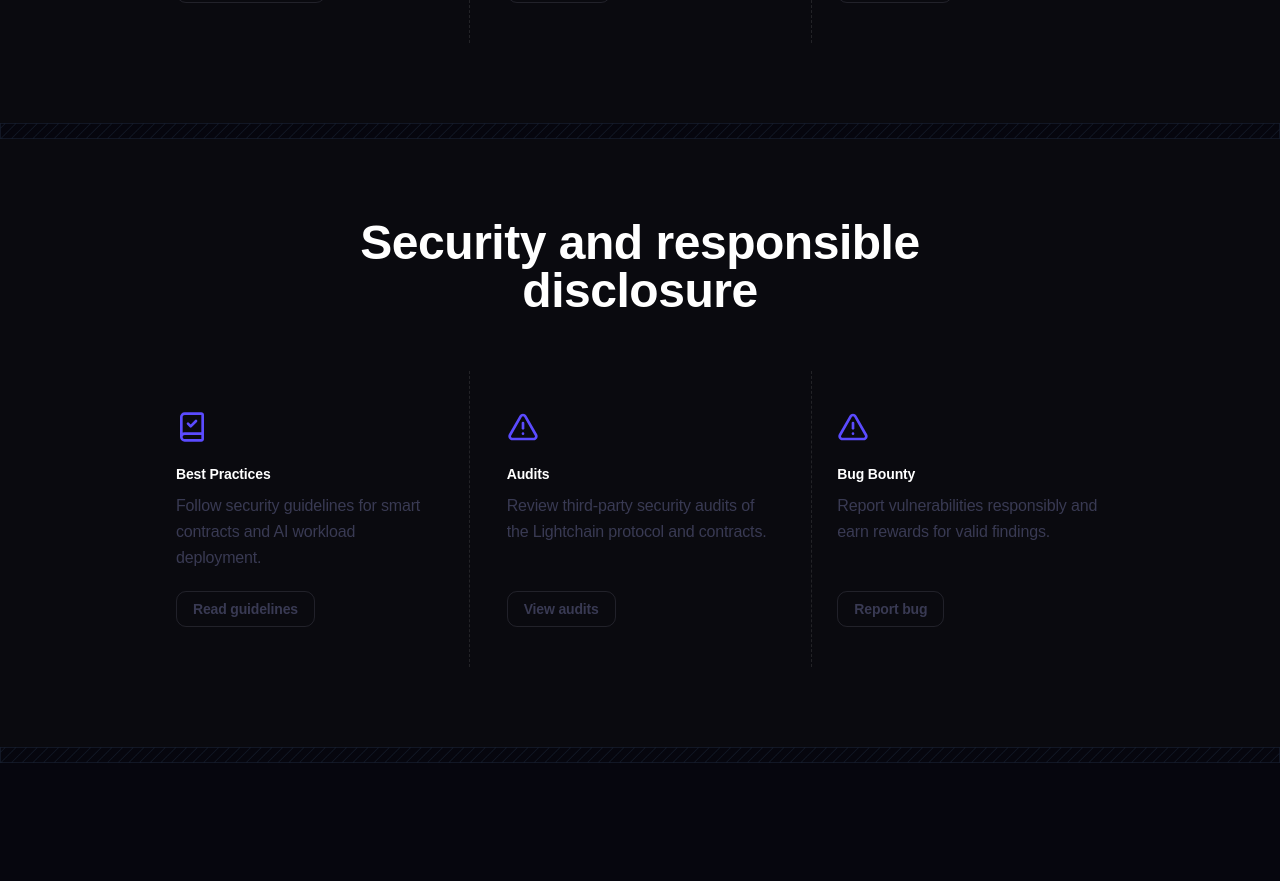
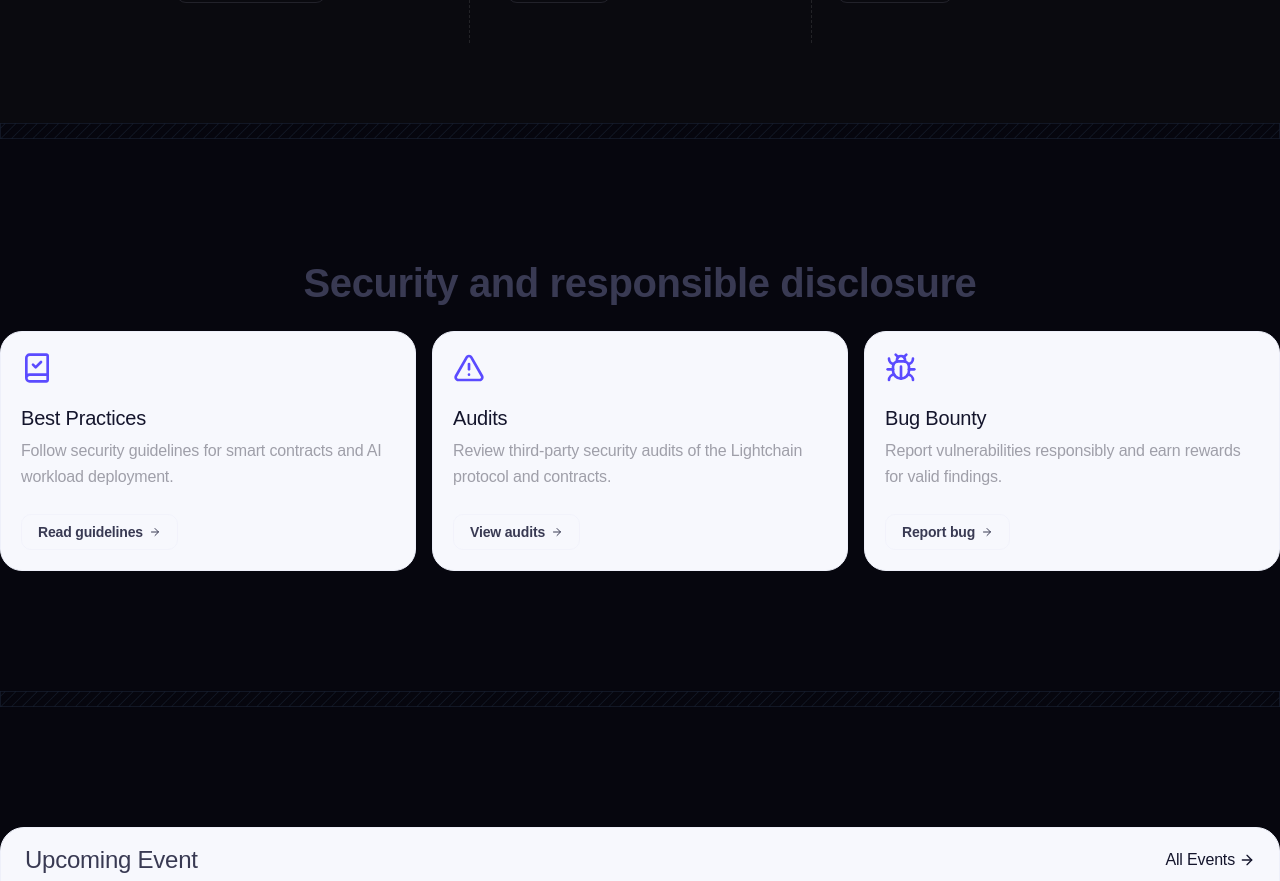
Before and after one commit to lightchain-protocol/lcai-dev-portal, a Next.js app in the folder apps/web/: page / in a window 1280 px wide. Shown: the part 4260-5141 px from the top of the page. Built offline with nearby package versions, Linux system fonts and the light colour scheme.

Commit message:
fix: security section

```diff
--- a/apps/web/src/components/blocks/security/index.tsx
+++ b/apps/web/src/components/blocks/security/index.tsx
@@ -1,13 +1,40 @@
-import { SecurityGrid } from "./security-grid";
+
+import { SecurityCard } from "./security-card";
+
+const ITEMS = [
+	{
+		icon: "/icons/icon-best-practices.svg",
+		title: "Best Practices",
+		desc: "Follow security guidelines for smart contracts and AI workload deployment.",
+		cta: "Read guidelines",
+	},
+	{
+		icon: "/icons/icon-audits.svg",
+		title: "Audits",
+		desc: "Review third-party security audits of the Lightchain protocol and contracts.",
+		cta: "View audits",
+	},
+	{
+		icon: "/icons/icon-bug-bounty.svg",
+		title: "Bug Bounty",
+		desc: "Report vulnerabilities responsibly and earn rewards for valid findings.",
+		cta: "Report bug",
+	},
+];
 
 export default function SecuritySection() {
 	return (
-		<section className="flex flex-col items-center gap-14 bg-[#0a0a0f] px-6 py-20 text-white">
-			<h2 className="max-w-3xl text-center font-bold text-3xl text-white md:text-5xl">
-				Security and responsible disclosure
-			</h2>
-
-			<SecurityGrid />
+		<section className="py-30">
+			<div className="container">
+				<h2 className="text-center text-content-slate-medium mb-6">
+					Security and responsible disclosure
+				</h2>
+				<div className="grid grid-cols-1 sm:grid-cols-3 gap-4">
+					{ITEMS.map((item) => (
+						<SecurityCard key={item.title} {...item} />
+					))}
+				</div>
+			</div>
 		</section>
 	);
 }
--- a/apps/web/src/components/blocks/security/security-card.tsx
+++ b/apps/web/src/components/blocks/security/security-card.tsx
@@ -1,5 +1,6 @@
 import { Icon } from "@/components/shared/icon";
 import { Button } from "@/components/ui/button";
+import { ArrowRight } from "lucide-react";
 
 interface SecurityCardProps {
 	icon: string;
@@ -10,24 +11,15 @@ interface SecurityCardProps {
 
 export function SecurityCard({ icon, title, desc, cta }: SecurityCardProps) {
 	return (
-		<div className="flex flex-col gap-5 px-8 py-10">
-			{/* Icon */}
-			<Icon name={icon.replace("/icons/", "").replace(".svg", "")} size={32} />
-
-			{/* Text */}
-			<div className="flex flex-1 flex-col gap-2">
-				<h3 className="type-body-s font-semibold text-white">{title}</h3>
-				<p className="type-body-xs text-content-slate-medium leading-relaxed">
-					{desc}
-				</p>
-			</div>
-
-			{/* CTA */}
-			<div>
-				<Button size="sm" variant="outline">
-					{cta}
-				</Button>
-			</div>
+		<div className="rounded-3xl border border-border-slate-soft bg-surface-slate-medium p-5">
+			<Icon name={icon.replace("/icons/", "").replace(".svg", "")} size={32} className="mb-5" />
+			<h3 className="text-content-slate-strong text-[20px] leading-[1.4] font-medium mb-1.5">{title}</h3>
+			<p className="text-[#9F9FA9] type-body-m mb-6">
+				{desc}
+			</p>
+			<Button size="sm" variant="outline">
+				{cta} <ArrowRight width={12} height={12}/>
+			</Button>
 		</div>
 	);
 }
--- a/apps/web/src/components/blocks/security/security-grid.tsx
+++ /dev/null
@@ -1,39 +0,0 @@
-import { SecurityCard } from "./security-card";
-
-const ITEMS = [
-	{
-		icon: "/icons/icon-best-practices.svg",
-		title: "Best Practices",
-		desc: "Follow security guidelines for smart contracts and AI workload deployment.",
-		cta: "Read guidelines",
-	},
-	{
-		icon: "/icons/icon-audits.svg",
-		title: "Audits",
-		desc: "Review third-party security audits of the Lightchain protocol and contracts.",
-		cta: "View audits",
-	},
-	{
-		icon: "/icons/icon-bug-bounty.svg",
-		title: "Bug Bounty",
-		desc: "Report vulnerabilities responsibly and earn rewards for valid findings.",
-		cta: "Report bug",
-	},
-];
-
-export function SecurityGrid() {
-	return (
-		<div className="relative mx-auto w-full max-w-5xl px-4">
-			{/* Vertical Dotted Lines (2 lines for 3 columns) */}
-			<div className="pointer-events-none absolute inset-y-0 left-1/3 hidden w-px border-white/10 border-l border-dashed sm:block" />
-			<div className="pointer-events-none absolute inset-y-0 left-2/3 hidden w-px border-white/10 border-l border-dashed sm:block" />
-
-			{/* Grid Content */}
-			<div className="grid grid-cols-1 sm:grid-cols-3">
-				{ITEMS.map((item) => (
-					<SecurityCard key={item.title} {...item} />
-				))}
-			</div>
-		</div>
-	);
-}
```
Also changed, not shown: apps/web/public/icons/icon-bug-bounty.svg.
